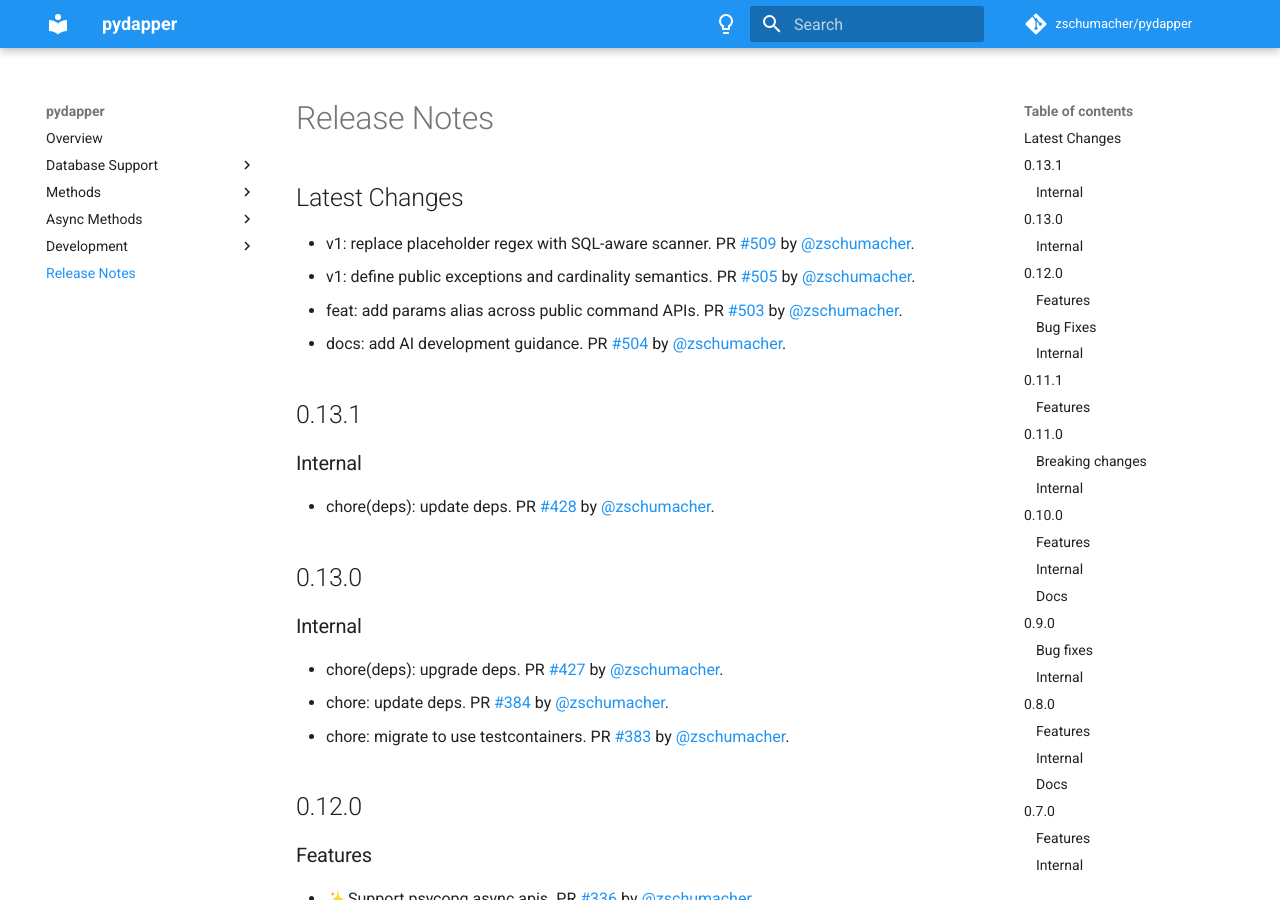
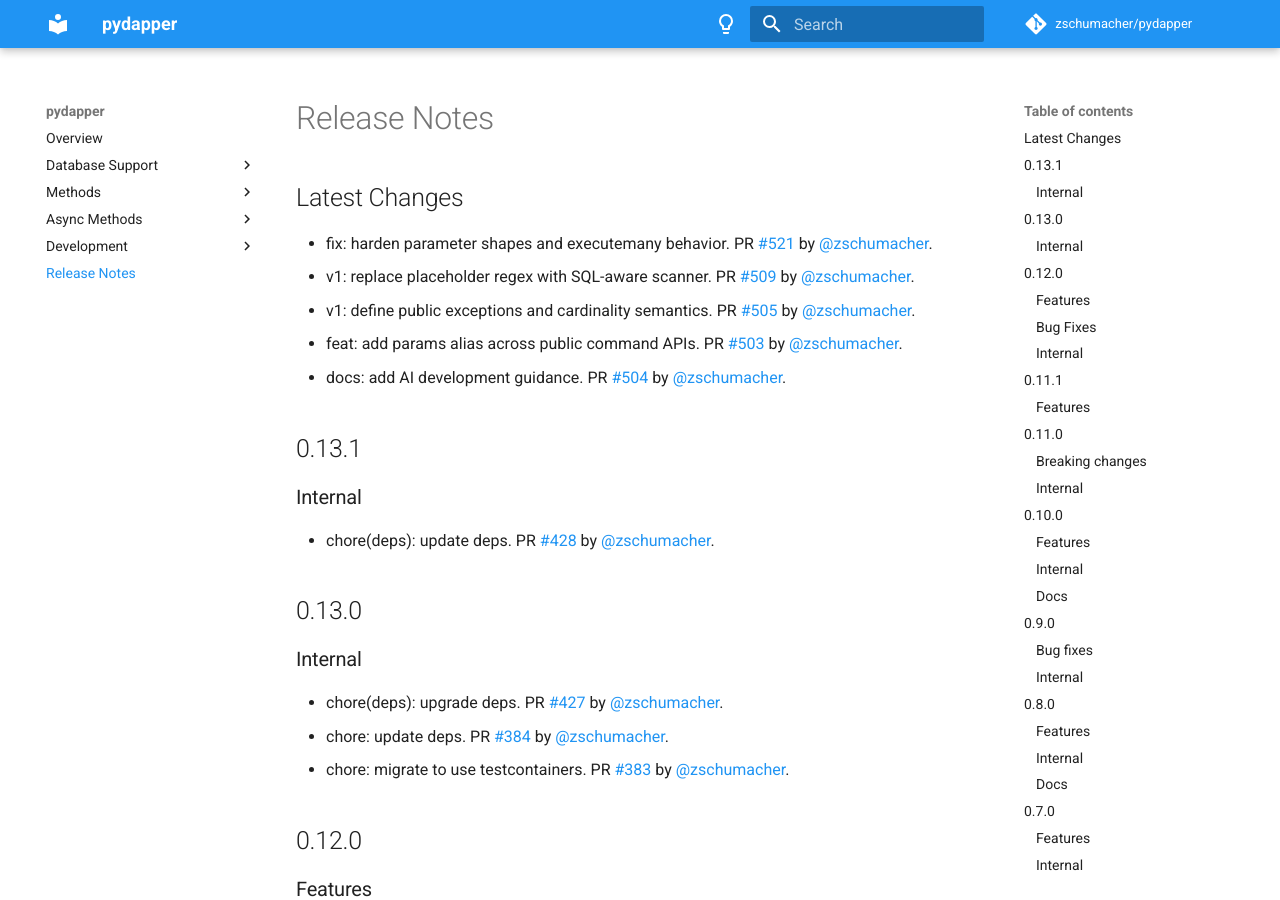
Before and after one commit to zschumacher/pydapper, an MkDocs documentation site: the page built from docs/release_notes.md, in a window 1280 px wide and 900 px high. Built offline with MkDocs 1.6.1 and Material for MkDocs 9.7.7, drawn with Linux system fonts in a browser that asks for light colours; emoji names are drawn with the system emoji font; comment, search, counter and statistics services are not loaded.

Commit message:
📝 Update release notes
[skip ci]

```diff
--- a/docs/release_notes.md
+++ b/docs/release_notes.md
@@ -1,5 +1,6 @@
 ## Latest Changes
 
+* fix: harden parameter shapes and executemany behavior. PR [#521](https://github.com/zschumacher/pydapper/pull/521) by [@zschumacher](https://github.com/zschumacher).
 * v1: replace placeholder regex with SQL-aware scanner. PR [#509](https://github.com/zschumacher/pydapper/pull/509) by [@zschumacher](https://github.com/zschumacher).
 * v1: define public exceptions and cardinality semantics. PR [#505](https://github.com/zschumacher/pydapper/pull/505) by [@zschumacher](https://github.com/zschumacher).
 * feat: add params alias across public command APIs. PR [#503](https://github.com/zschumacher/pydapper/pull/503) by [@zschumacher](https://github.com/zschumacher).
```
